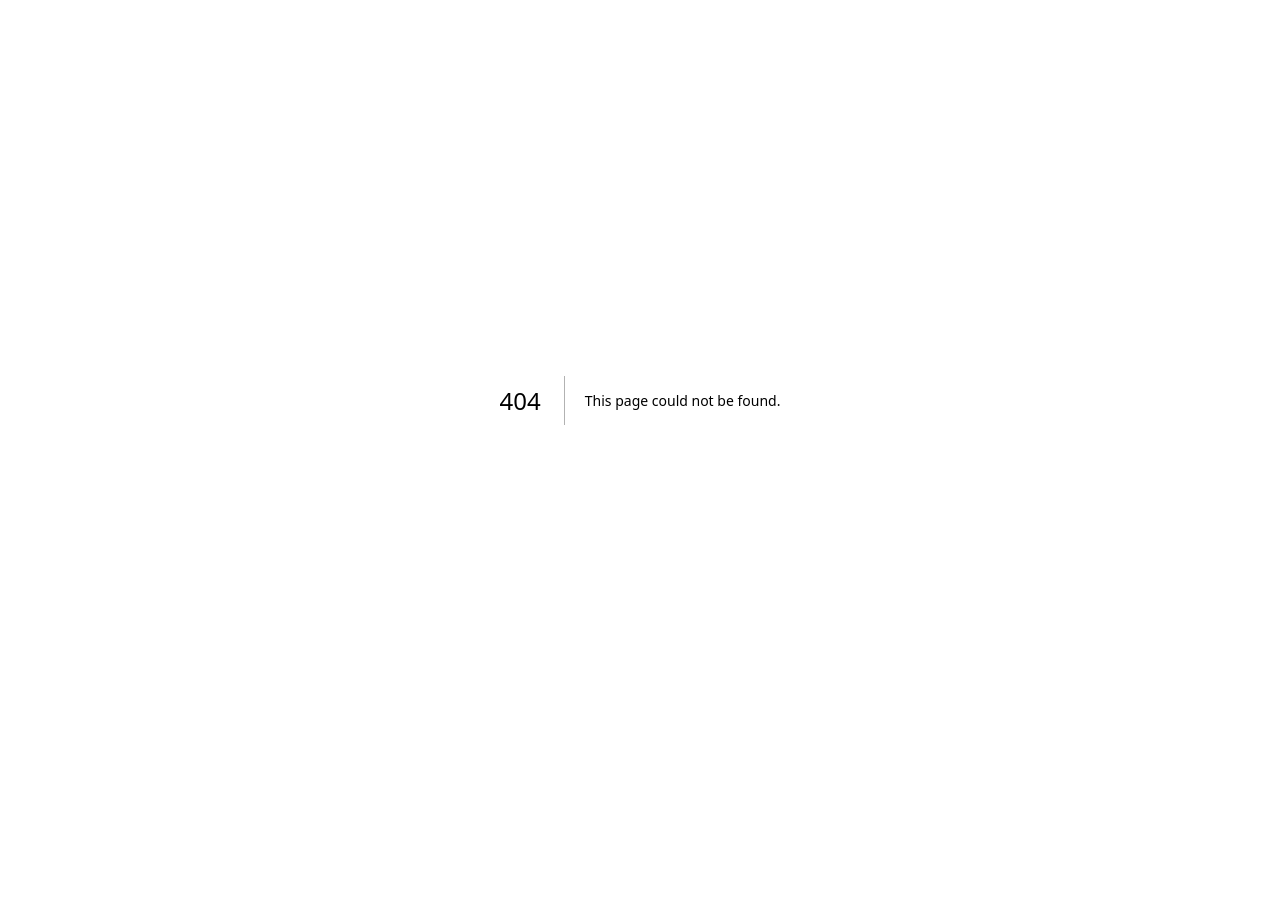
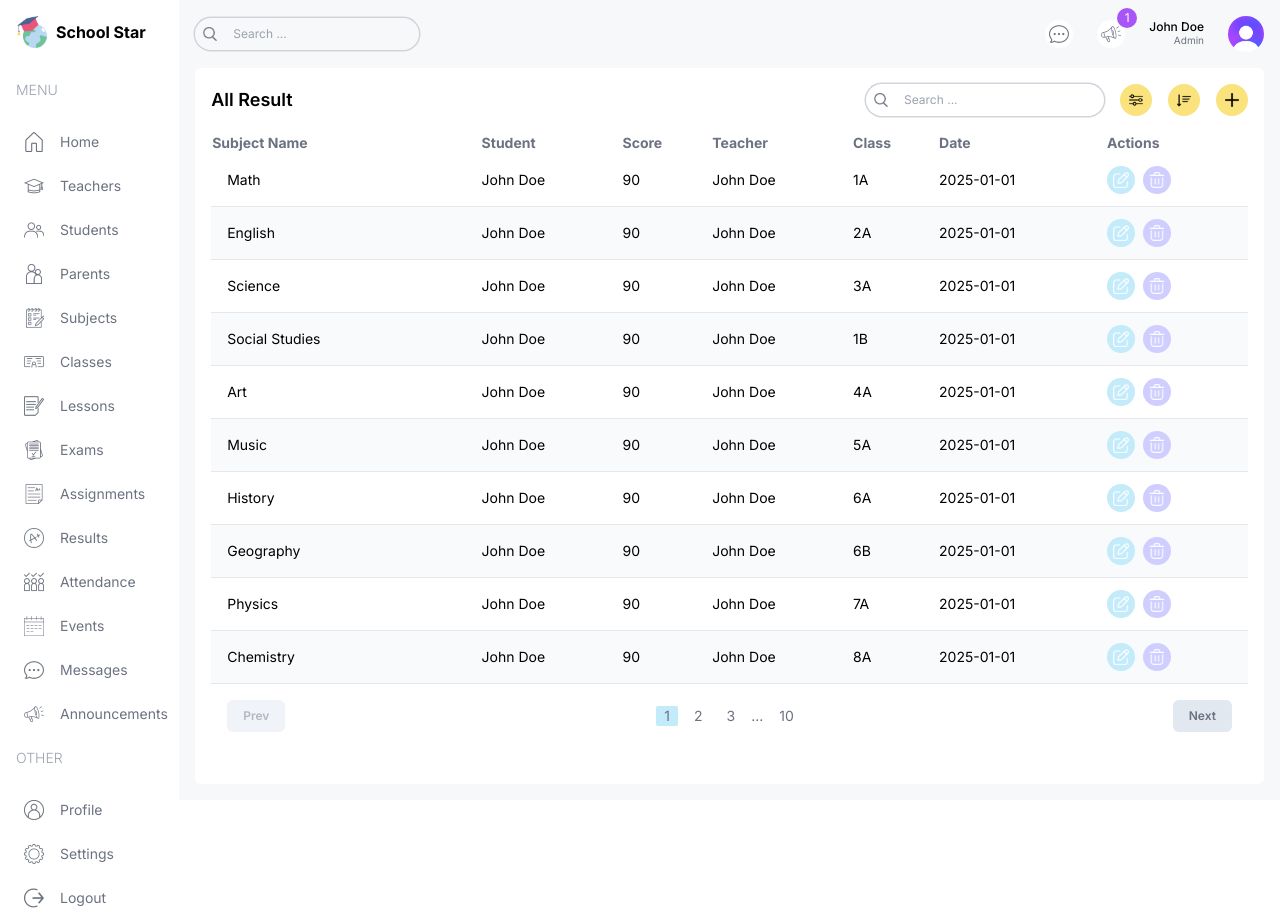
Before and after one commit to Tegarsw17/school-management, a Next.js app: page /list/results in a window 1280 px wide. Before the commit this address had no page. Before the commit the page ends 800 px from the top, so only its background shows below. Built offline with nearby package versions, Linux system fonts and the light colour scheme.

Commit message:
add list results

```diff
--- /dev/null
+++ b/src/app/(dashboard)/list/results/page.tsx
@@ -0,0 +1,98 @@
+import Pagination from "@/components/Pagination"
+import Table from "@/components/Table"
+import TableSearch from "@/components/TableSearch"
+import { resultsData, role } from "@/lib/data"
+import Image from "next/image"
+import Link from "next/link"
+
+type Result = {
+    id: number;
+    subject: string;
+    class: string;
+    teacher: string;
+    student: string;
+    type: 'exam' | 'assignment';
+    date: string;
+    score: number;
+}
+
+const columns = [
+    {
+        header: "Subject Name", accessor: "name"
+    },
+    {
+        header: "Student", accessor: "student", className: "hidden md:table-cell"
+    },
+    {
+        header: "Score", accessor: "score", className: "hidden md:table-cell"
+    },
+    {
+        header: "Teacher", accessor: "teacher", className: "hidden md:table-cell"
+    },
+    {
+        header: "Class", accessor: "class", className: "hidden md:table-cell"
+    },
+    {
+        header: "Date", accessor: "date", className: "hidden md:table-cell"
+    },
+    {
+        header: "Actions", accessor: "action"
+    },
+]
+
+const ResultListPage = () => {
+
+    const renderRow = (item: Result) => (
+        <tr key={item.id} className="border-b border-gray-200 even:bg-slate-50 text-sm hover:bg-starPurpleLight">
+            <td className="flex items-center gap-4 p-4">{item.subject}</td>
+            <td>{item.student}</td>
+            <td className="hidden md:table-cell">{item.score}</td>
+            <td className="hidden md:table-cell">{item.teacher}</td>
+            <td className="hidden md:table-cell">{item.class}</td>
+            <td className="hidden md:table-cell">{item.date}</td>
+            <td>
+                <div className="flex items-center gap-2">
+                    <Link href={`/list/teacher/${item.id}`} >
+                        <button className="flex w-7 h-7 items-center justify-center rounded-full bg-starSky">
+                            <Image src={"/edit.png"} alt="logo" width={16} height={16} />
+                        </button>
+                    </Link>
+                    {role === "admin" && (<Link href={`/list/teacher/${item.id}`} >
+                        <button className="flex w-7 h-7 items-center justify-center rounded-full bg-starPurple">
+                            <Image src={"/delete.png"} alt="logo" width={16} height={16} />
+                        </button>
+                    </Link>)}
+                </div>
+            </td>
+        </tr>
+    )
+
+    return (
+        <div className="bg-white p-4 rounded-md flex-1 m-4 mt-0">
+            {/* top */}
+            <div className="flex items-center justify-between">
+                <h1 className="hidden md:block text-lg font-semibold">All Result</h1>
+                <div className="flex flex-col md:flex-row gap-4 items-center w-full md:w-auto">
+                    <TableSearch />
+                    <div className="flex items-center gap-4 self-end">
+                        <button className="w-8 h-8 flex items-center justify-center rounded-full bg-starYellow">
+                            <Image src={"/filter.png"} alt="logo" width={14} height={14} />
+                        </button>
+                        <button className="w-8 h-8 flex items-center justify-center rounded-full bg-starYellow">
+                            <Image src={"/sort.png"} alt="logo" width={14} height={14} />
+                        </button>
+                        <button className="w-8 h-8 flex items-center justify-center rounded-full bg-starYellow">
+                            <Image src={"/plus.png"} alt="logo" width={14} height={14} />
+                        </button>
+                    </div>
+                </div>
+            </div>
+            {/* list */}
+            <Table columns={columns} renderRow={renderRow} data={resultsData} />
+            {/* pagination */}
+            <Pagination />
+        </div>
+    )
+}
+
+export default ResultListPage
```
